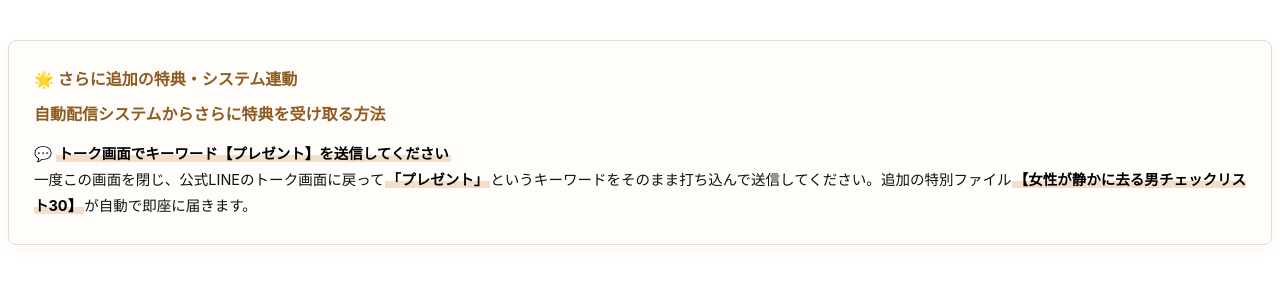
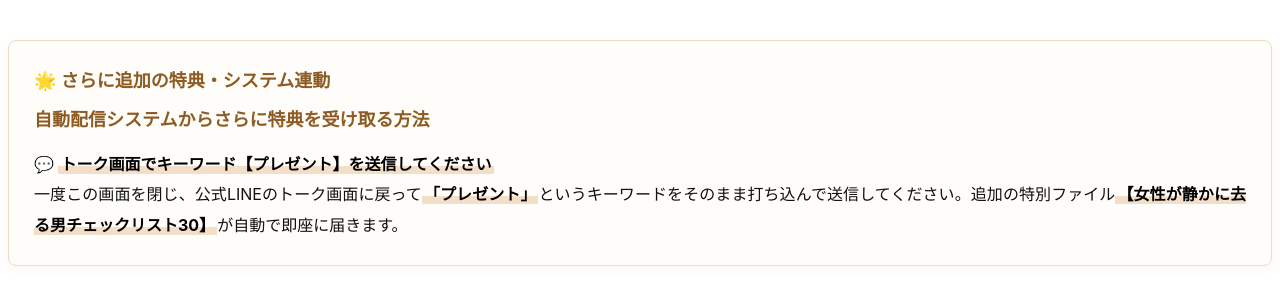
Before and after one commit to yappi7000/OtonanoRenai, a plain HTML site: page index.html in a window 1280 px wide. Drawn offline with Linux system fonts and the light colour scheme.

Commit message:
Increase font sizes in present box section

```diff
--- a/index.html
+++ b/index.html
@@ -1,18 +1,18 @@
-<!-- 🎁 追加の特典・システム連動エリア（完成形） -->
+<!-- 🎁 追加の特典・システム連動エリア（文字拡大版） -->
 <div class="present-box" style="background-color: #fffdf9; border: 1px solid #ebdcc5; border-radius: 8px; padding: 25px; margin-top: 40px; box-shadow: 0 4px 12px rgba(212,178,140,0.1); font-family: -apple-system, BlinkMacSystemFont, 'Segoe UI', Roboto, 'Helvetica Neue', Arial, sans-serif;">
 
-  <!-- タイトル -->
-  <div class="present-title" style="font-size: 16px; font-weight: bold; color: #8e5b23; margin-bottom: 12px; display: flex; align-items: center; gap: 6px;">
+  <!-- タイトル（18pxに拡大） -->
+  <div class="present-title" style="font-size: 18px; font-weight: bold; color: #8e5b23; margin-bottom: 14px; display: flex; align-items: center; gap: 6px;">
     🌟 さらに追加の特典・システム連動
   </div>
 
-  <!-- サブタイトル -->
-  <p style="font-size: 16px; font-weight: bold; color: #8e5b23; margin-bottom: 12px; font-family: -apple-system, sans-serif; margin-top: 0; line-height: 1.5;">
+  <!-- サブタイトル（18pxに拡大） -->
+  <p style="font-size: 18px; font-weight: bold; color: #8e5b23; margin-bottom: 14px; font-family: -apple-system, sans-serif; margin-top: 0; line-height: 1.5;">
     自動配信システムからさらに特典を受け取る方法
   </p>
 
-  <!-- ご案内本文（マーカー装飾入り） -->
-  <p style="font-size: 14.5px; line-height: 1.8; margin-bottom: 0; font-family: -apple-system, sans-serif; text-align: justify; color: #111111;">
+  <!-- ご案内本文（16pxに拡大・読みやすさ重視） -->
+  <p style="font-size: 16px; line-height: 1.9; margin-bottom: 0; font-family: -apple-system, sans-serif; text-align: justify; color: #111111;">
     💬 <span style="font-weight: bold; background: linear-gradient(transparent 60%, #f2dec9 0%); color: #000000; padding: 0 2px;">トーク画面でキーワード【プレゼント】を送信してください</span><br>
     一度この画面を閉じ、公式LINEのトーク画面に戻って<span style="font-weight: bold; background: linear-gradient(transparent 60%, #f2dec9 0%); color: #000000; padding: 0 2px;">「プレゼント」</span>というキーワードをそのまま打ち込んで送信してください。追加の特別ファイル<span style="font-weight: bold; background: linear-gradient(transparent 60%, #f2dec9 0%); color: #000000; padding: 0 2px;">【女性が静かに去る男チェックリスト30】</span>が自動で即座に届きます。
   </p>
```
